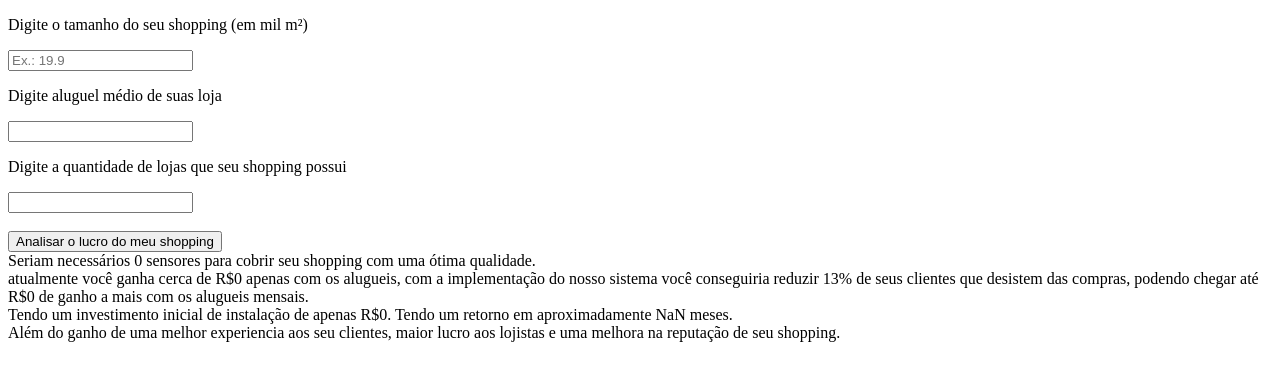
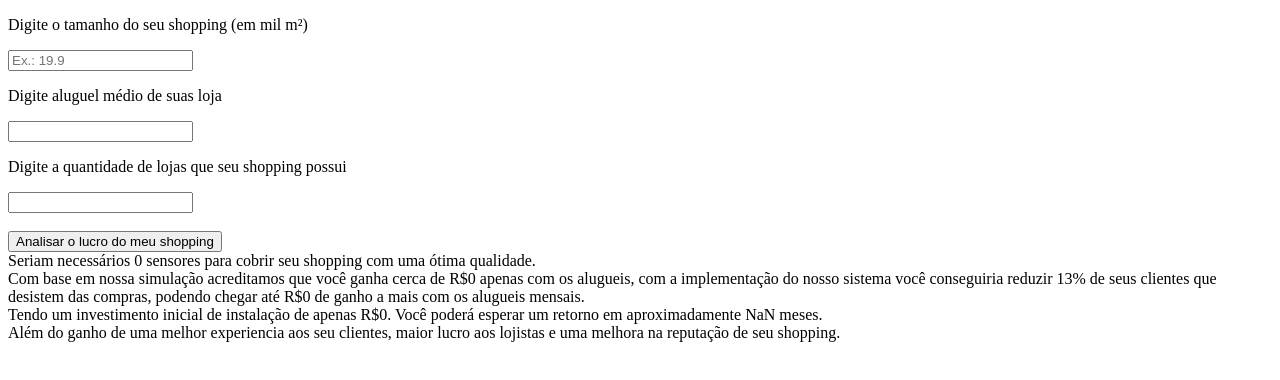
Before and after one commit to Projeto-Flux/Projeto-1Semestre-SPTECH, a plain HTML site: page Algoritmo/calculadora.html in a window 1280 px wide. Both pictures are taken after a click on the button "Analisar o lucro do meu shopping". Drawn offline with Linux system fonts and the light colour scheme.

Commit message:
Alterando Calculadora

```diff
--- a/Algoritmo/calculadora.html
+++ b/Algoritmo/calculadora.html
@@ -81,8 +81,8 @@
 
         div_resultado.innerHTML = `
             Seriam necessários ${sensorAredon} sensores para cobrir seu shopping com uma ótima qualidade.<br>
-            atualmente você ganha cerca de R$${lucroTotal} apenas com os alugueis, com a implementação do nosso sistema você conseguiria reduzir 13% de seus clientes que desistem das compras, podendo chegar até R$${lucroTotal * 0.13} de ganho a mais com os alugueis mensais.<br>
-            Tendo um investimento inicial de instalação de apenas R$${maoDeObra + custo}. Tendo um retorno em aproximadamente ${retorno.toFixed(0)} meses.<br>
+            Com base em nossa simulação acreditamos que você ganha cerca de R$${lucroTotal} apenas com os alugueis, com a implementação do nosso sistema você conseguiria reduzir 13% de seus clientes que desistem das compras, podendo chegar até R$${lucroTotal * 0.13} de ganho a mais com os alugueis mensais.<br>
+            Tendo um  investimento inicial de instalação de apenas R$${maoDeObra + custo}. Você poderá esperar um retorno em aproximadamente ${retorno.toFixed(0)} meses.<br>
             Além do ganho de uma melhor experiencia aos seu clientes, maior lucro aos lojistas e uma melhora na reputação de seu shopping.`;
     }
 </script>
```
